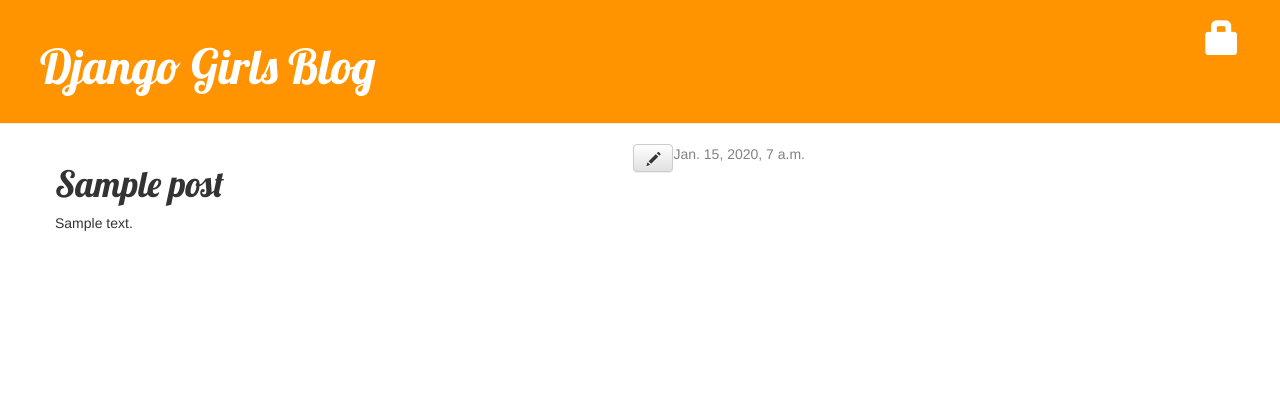
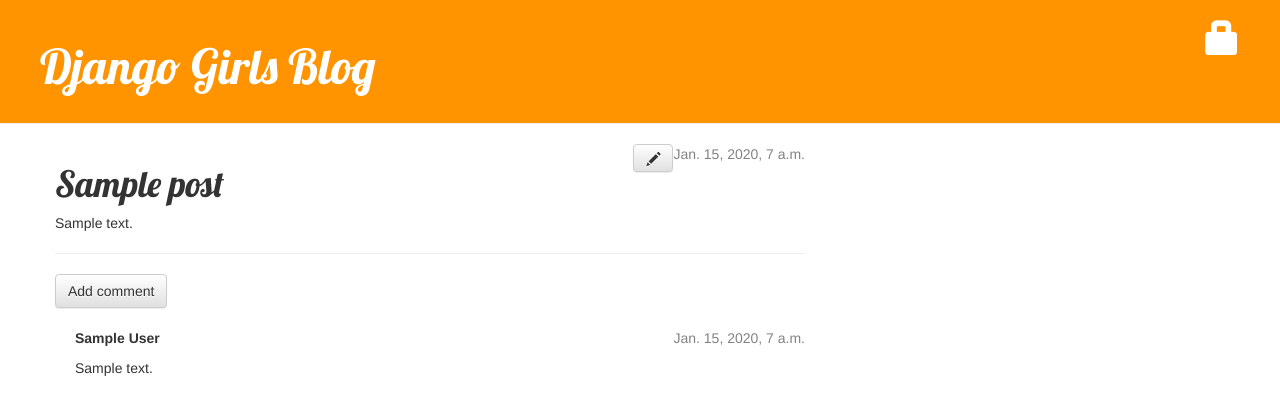
Before and after one commit to anarvicente/my-first-blog, a Django app: page /post/1/ in a window 1280 px wide. Shown: the top 415 px of the page. Run offline with Django 3.2, Linux system fonts and the light colour scheme; tables that the repository leaves empty hold one stand-in row (values such as "Sample post"); some libraries are stand-ins or nearby versions.

Commit message:
add comentarios nos posts

```diff
--- a/blog/admin.py
+++ b/blog/admin.py
@@ -1,4 +1,5 @@
 from django.contrib import admin
-from .models import Post
+from .models import Post, Comment
 
 admin.site.register(Post) #para ficar visivel na administracao
+admin.site.register(Comment)
--- a/blog/models.py
+++ b/blog/models.py
@@ -14,3 +14,18 @@
 
     def __str__(self):
         return self.title
+
+
+class Comment(models.Model):
+    post = models.ForeignKey('blog.Post', related_name='comments')
+    author = models.CharField(max_length=200)
+    text = models.TextField()
+    created_date = models.DateTimeField(default=timezone.now)
+    approved_comment = models.BooleanField(default=False)
+
+    def approve(self):
+        self.approved_comment = True
+        self.save()
+
+    def __str__(self):
+        return self.text
--- a/blog/static/css/blog.css
+++ b/blog/static/css/blog.css
@@ -45,3 +45,7 @@
 .post h1 a, .post h1 a:visited {
     color: #000000;
 }
+
+.comment {
+    margin: 20px 0px 20px 20px;
+}
--- a/blog/templates/blog/post_detail.html
+++ b/blog/templates/blog/post_detail.html
@@ -18,4 +18,15 @@
     </div>
     <h1>{{ post.title }}</h1>
     <p>{{ post.text|linebreaksbr }}</p>
+    <hr>
+    <a class="btn btn-default" href="{% url 'add_comment_to_post' pk=post.pk %}">Add comment</a>
+    {% for comment in post.comments.all %}
+         <div class="comment">
+            <div class="date">{{ comment.created_date }}</div>
+            <strong>{{ comment.author }}</strong>
+            <p>{{ comment.text|linebreaks }}</p>
+        </div>
+    {% empty %}
+        <p>No comments here yet :(</p>
+    {% endfor %}
 {% endblock %}
--- a/blog/templates/blog/post_list.html
+++ b/blog/templates/blog/post_list.html
@@ -8,6 +8,7 @@
             </div>
             <h1><a href="{% url 'post_detail' pk=post.pk %}">{{ post.title }}</a></h1>
             <p>{{ post.text|linebreaksbr }}</p>
+            <a href="{% url 'post_detail' pk=post.pk %}">Comments: {{ post.comments.count }}</a>
         </div>
     {% endfor %}
 {% endblock content %}
--- a/blog/urls.py
+++ b/blog/urls.py
@@ -10,5 +10,5 @@
     url(r'^drafts/$', views.post_draft_list, name='post_draft_list'),
     url(r'^post/(?P<pk>\d+)/publish/$', views.post_publish, name='post_publish'),
     url(r'^post/(?P<pk>\d+)/remove/$', views.post_remove, name='post_remove'),
-
+    url(r'^post/(?P<pk>\d+)/comment/$', views.add_comment_to_post, name='add_comment_to_post'),
 ]
--- a/blog/views.py
+++ b/blog/views.py
@@ -1,6 +1,6 @@
 from django.shortcuts import render, get_object_or_404, redirect
 from django.utils import timezone
-from .forms import PostForm
+from .forms import PostForm, CommentForm
 from .models import Post
 from django.contrib.auth.decorators import login_required
 
@@ -59,3 +59,16 @@
     post = get_object_or_404(Post, pk=pk)
     post.delete()
     return redirect('post_list')
+
+def add_comment_to_post(request, pk):
+    post = get_object_or_404(Post, pk=pk)
+    if request.method == "POST":
+        form = CommentForm(request.POST)
+        if form.is_valid():
+            comment = form.save(commit=False)
+            comment.post = post
+            comment.save()
+            return redirect('post_detail', pk=post.pk)
+    else:
+        form = CommentForm()
+    return render(request, 'blog/add_comment_to_post.html', {'form': form})
```
Also changed, not shown: blog/forms.py (+9 -2 lines), blog/templates/blog/add_comment_to_post.html (added, +9 -0 lines), blog/migrations/0002_comment.py (added).
